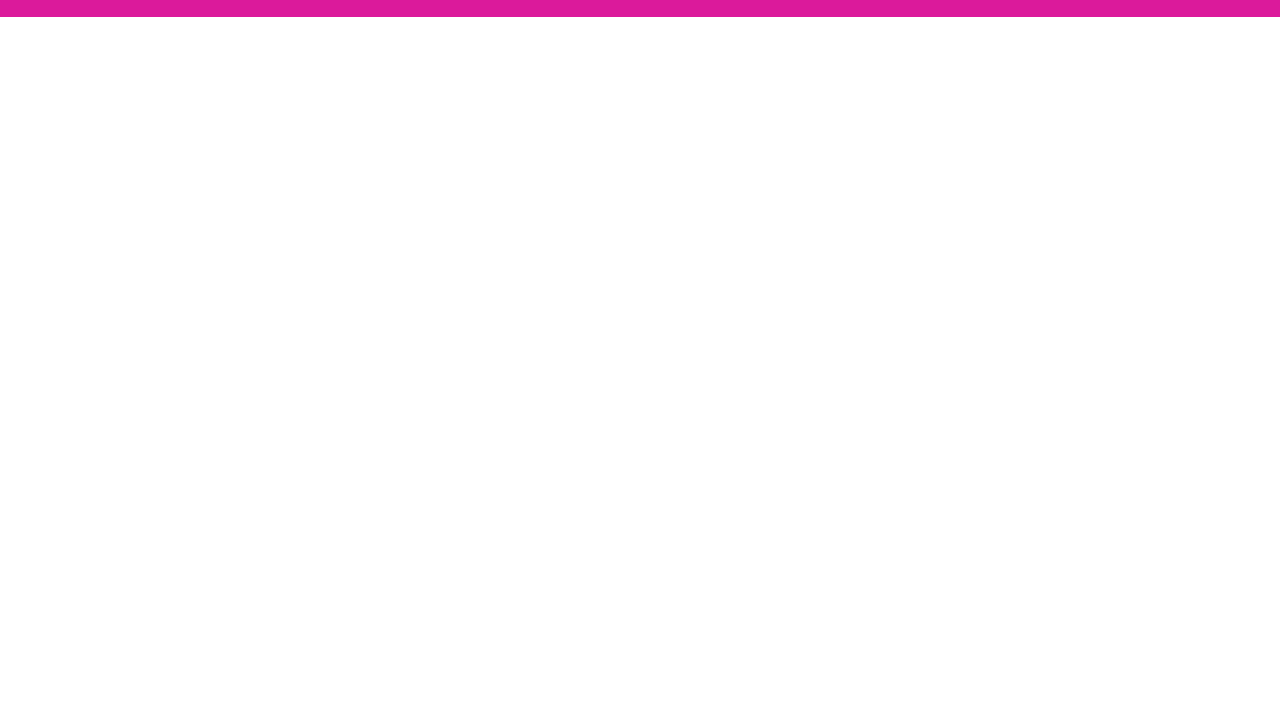
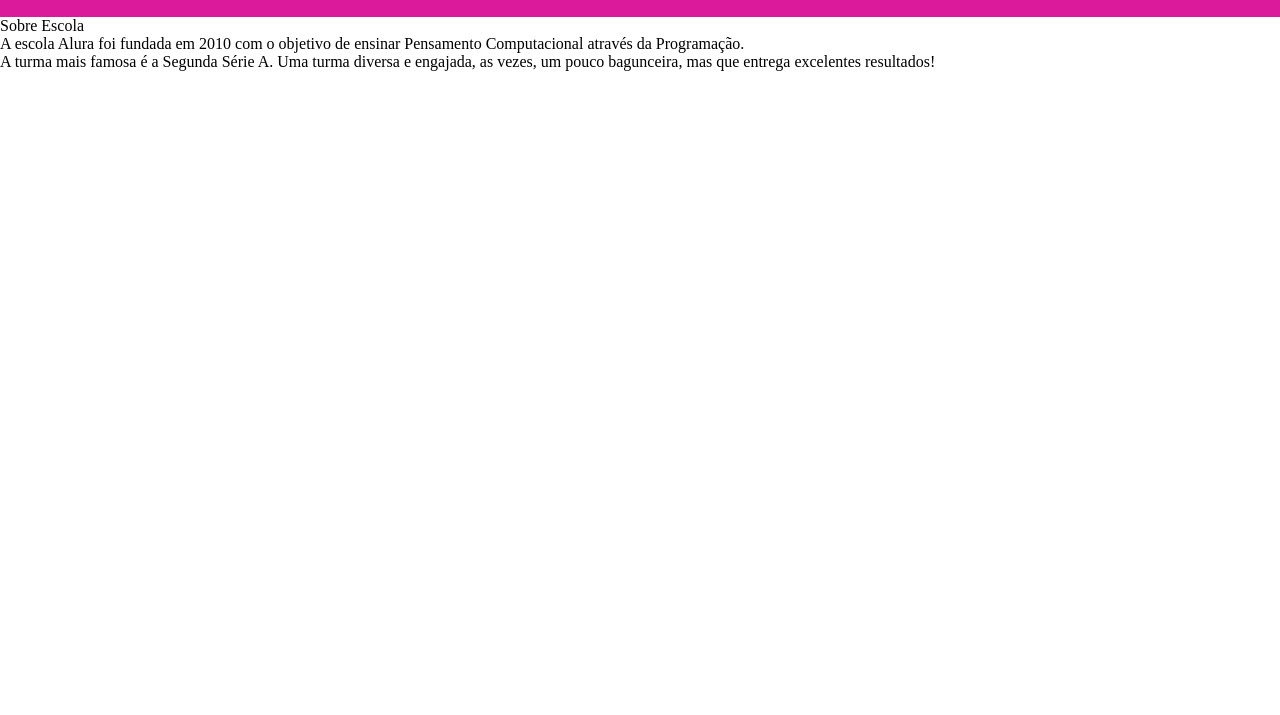
Before and after one commit to emilinvitoria/site-criativo-2-C, a plain HTML site: page index.html in a window 1280 px wide. Shown: the part 85-800 px from the top of the page. Drawn offline with Linux system fonts and the light colour scheme.

Commit message:
paragrafo

```diff
--- a/index.html
+++ b/index.html
@@ -14,5 +14,10 @@
       <li>estudante</li>
     </ul>
   </header>
+<section class="escola">
+  </h2 class="escola-titulo"> Sobre Escola </h2>
+    <p class="escola-texto-um" > A escola Alura foi fundada em 2010 com o objetivo de ensinar Pensamento Computacional através da Programação.</p>
+    <p class="escola-texto-dois" >A turma mais famosa é a Segunda Série A. Uma turma diversa e engajada, as vezes, um pouco bagunceira, mas que entrega excelentes resultados!</p>
+</section>
 </body>
 </html>
```
